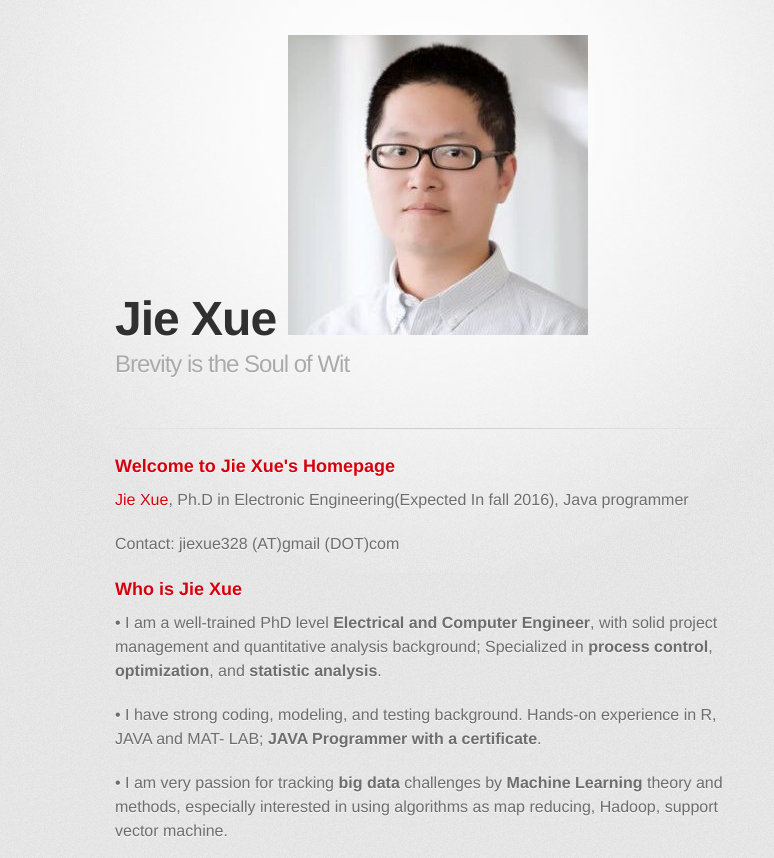
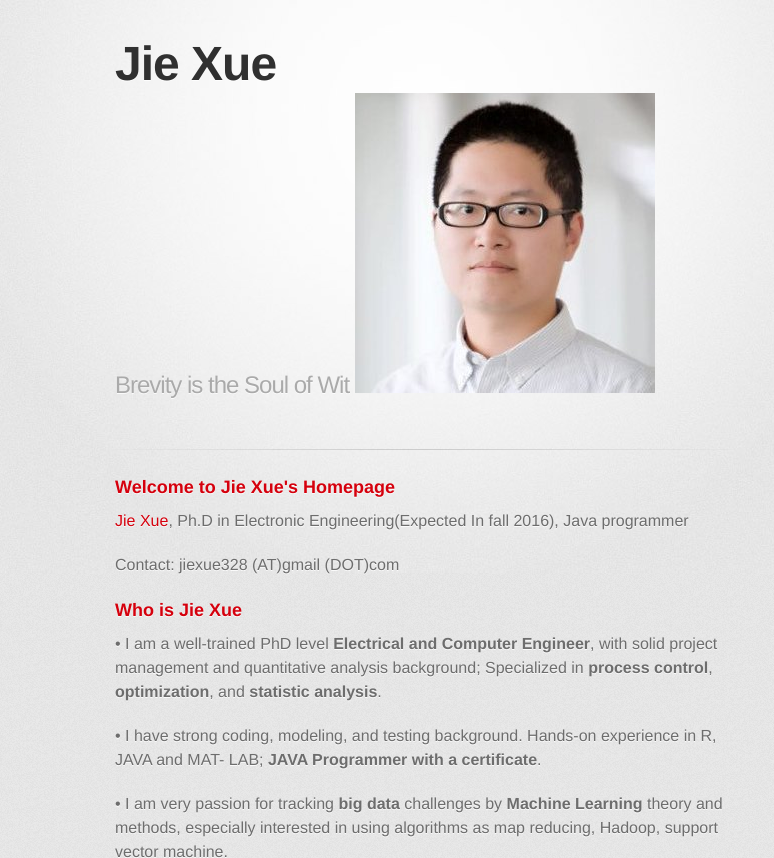
Before and after one commit to vectormars/jiexue, a plain HTML site: page index.html in a window 1280 px wide. Shown: the top 858 px of the page, without its empty margins (215-989 px from the left). Drawn offline with Linux system fonts and the light colour scheme; a web font is replaced by a local one.

Commit message:
Update index.html

```diff
--- a/index.html
+++ b/index.html
@@ -20,8 +20,8 @@
       <div class="inner">
 
         <header>
-          <h1>Jie Xue <img src="https://raw.githubusercontent.com/vectormars/jiexue/gh-pages/images/AAEAAQAAAAAAAAhjAAAAJDdkNzFkMjMyLTAzYTMtNDcwMS05MTk1LThmZTZiMzQ3YTc4NA.jpg" /></h1>
-          <h2>Brevity is the Soul of Wit</h2>
+          <h1>Jie Xue </h1>
+          <h2>Brevity is the Soul of Wit <img src="https://raw.githubusercontent.com/vectormars/jiexue/gh-pages/images/AAEAAQAAAAAAAAhjAAAAJDdkNzFkMjMyLTAzYTMtNDcwMS05MTk1LThmZTZiMzQ3YTc4NA.jpg" /></h2>
         </header>
 
 
```
